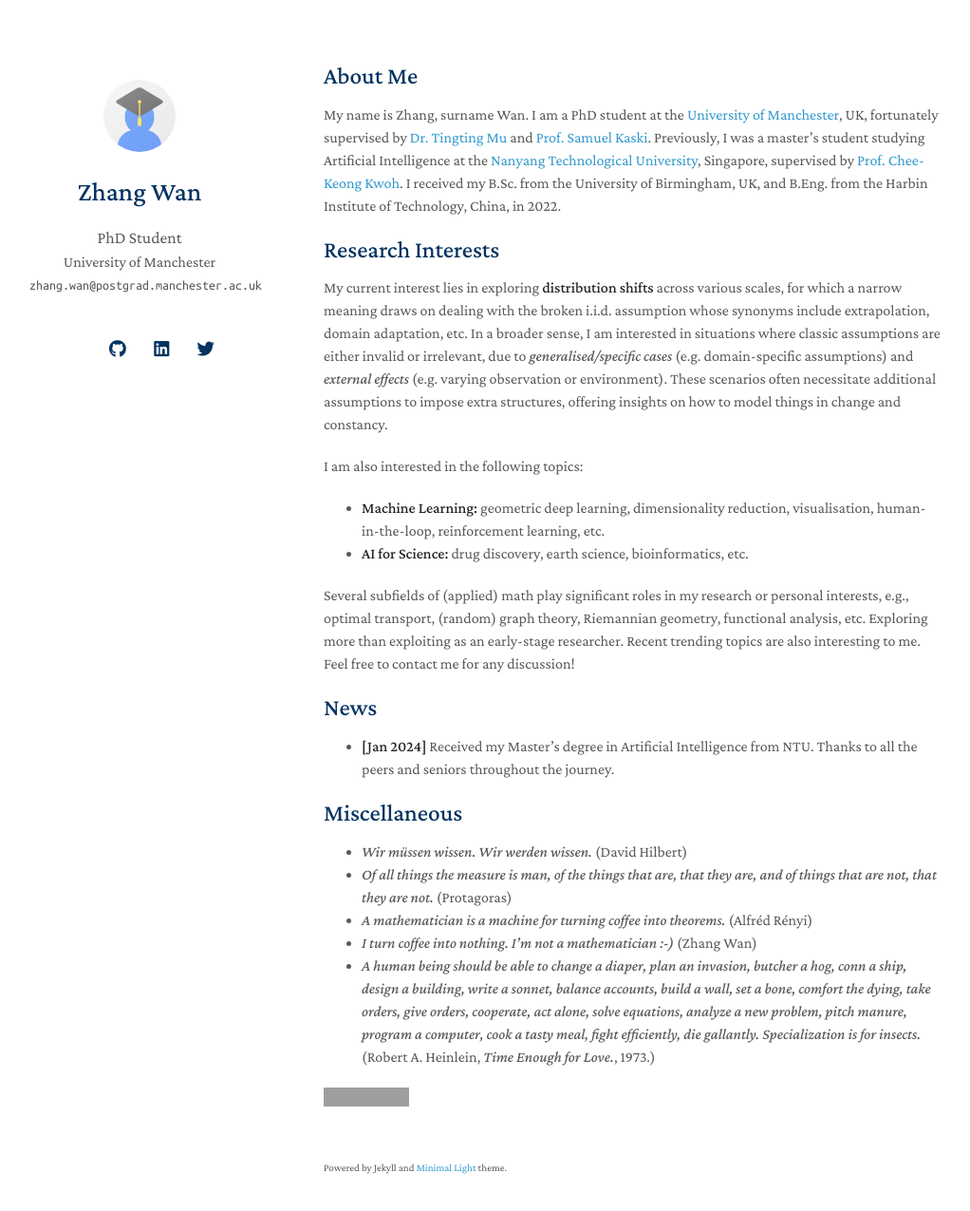
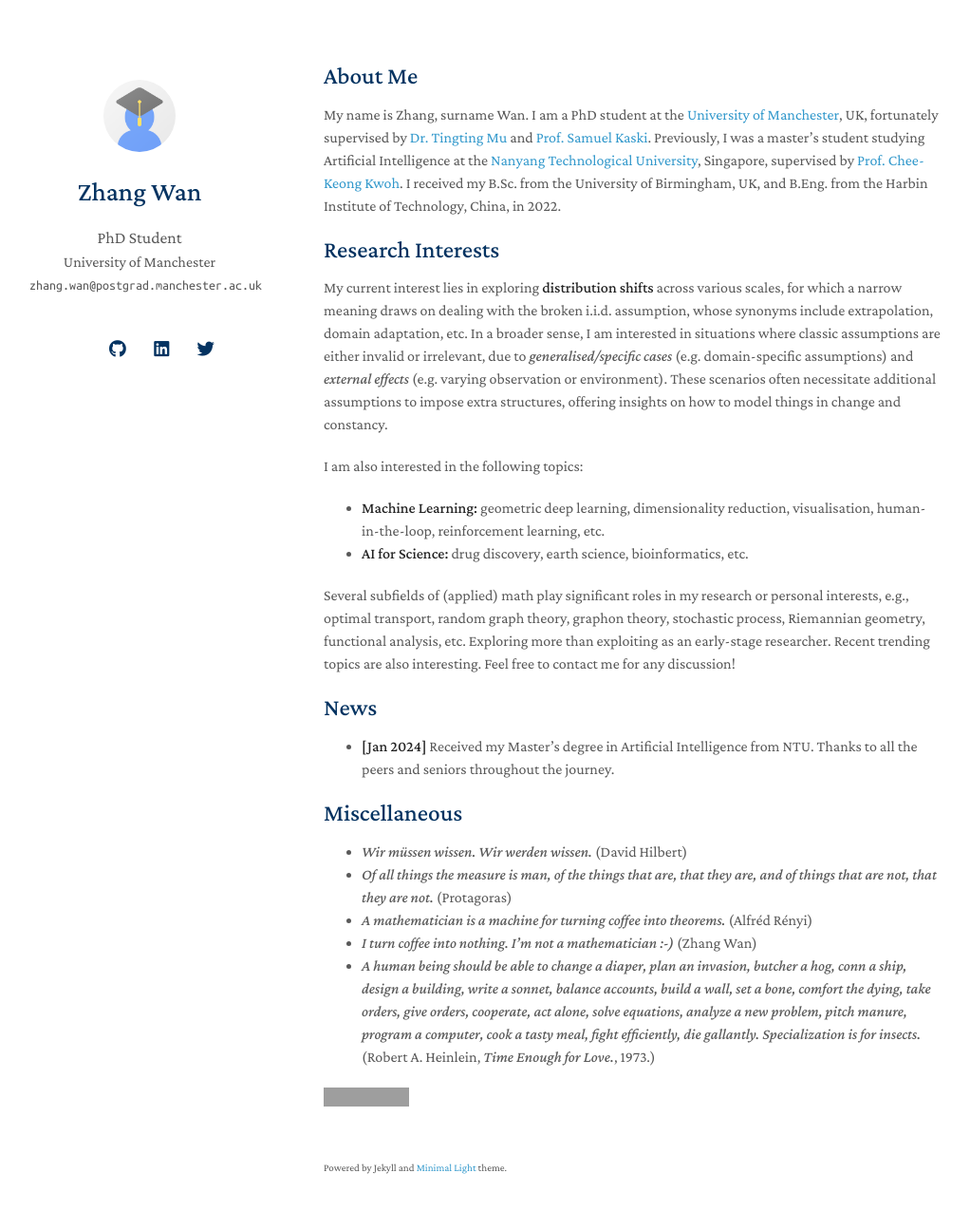
Before and after one commit to ZhangWan-byte/ZhangWan-byte.github.io, a Jekyll site: the page built from index.md, in a window 1280 px wide and 1310 px high. Shown: the top 1275 px of the window at 95% size, without its empty margins (129-1151 px from the left). Built offline with Jekyll 4.4.1, drawn with Linux system fonts in a browser that asks for light colours; nearby versions of some CDN libraries; a style sheet for code colours, icons or effects is not loaded; our own code applies the rules of GitHub Pages for plain Markdown files; grey boxes are pictures that could not be loaded.

Commit message:
Update index.md

```diff
--- a/index.md
+++ b/index.md
@@ -8,15 +8,13 @@ My name is Zhang, surname Wan. I am a PhD student at the [University of Manchest
 
 ## Research Interests
 
-My current interest lies in exploring **distribution shifts** across various scales, for which a narrow meaning draws on dealing with the broken i.i.d. assumption whose synonyms include extrapolation, domain adaptation, etc. In a broader sense, I am interested in situations where classic assumptions are either invalid or irrelevant, due to *generalised/specific cases* (e.g. domain-specific assumptions) and *external effects* (e.g. varying observation or environment). These scenarios often necessitate additional assumptions to impose extra structures, offering insights on how to model things in change and constancy.
-
-<!-- My current interest lies in unveiling the structure of data on top of manifold assumptions. Exploring different levels of the structure of data provides a scaled viewpoint on multiple machine learning paradigms, such as multi-modal/-view learning, transfer/few-shot learning, domain adaptation, out-of-distribution, human-in-the-loop etc. Currently, I am committed to achieving a unified perspective on learning from multiple data sources through the lens of geometry and topology. -->
+My current interest lies in exploring **distribution shifts** across various scales, for which a narrow meaning draws on dealing with the broken i.i.d. assumption, whose synonyms include extrapolation, domain adaptation, etc. In a broader sense, I am interested in situations where classic assumptions are either invalid or irrelevant, due to *generalised/specific cases* (e.g. domain-specific assumptions) and *external effects* (e.g. varying observation or environment). These scenarios often necessitate additional assumptions to impose extra structures, offering insights on how to model things in change and constancy.
 
 I am also interested in the following topics:
 - **Machine Learning:** geometric deep learning, dimensionality reduction, visualisation, human-in-the-loop, reinforcement learning, etc.
 - **AI for Science:** drug discovery, earth science, bioinformatics, etc.
 
-Several subfields of (applied) math play significant roles in my research or personal interests, e.g., optimal transport, (random) graph theory, Riemannian geometry, functional analysis, etc. Exploring more than exploiting as an early-stage researcher. Recent trending topics are also interesting to me. Feel free to contact me for any discussion!
+Several subfields of (applied) math play significant roles in my research or personal interests, e.g., optimal transport, random graph theory, graphon theory, stochastic process, Riemannian geometry, functional analysis, etc. Exploring more than exploiting as an early-stage researcher. Recent trending topics are also interesting. Feel free to contact me for any discussion!
 
 ## News
 
```
